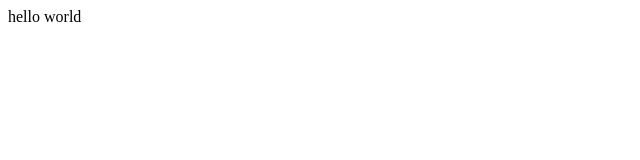
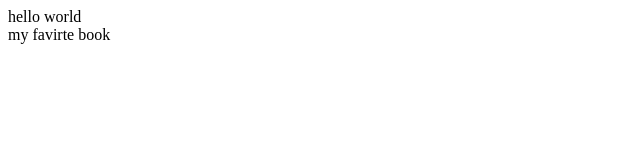
Before and after one commit to ruth1084/will_test, a plain HTML site: page index.html in a window 1280 px wide. Shown: the full height of the page, 0-640 px from the left. Drawn offline with Linux system fonts and the light colour scheme.

Commit message:
my first commit

```diff
--- a/index.html
+++ b/index.html
@@ -6,5 +6,8 @@
 </head>
 <body>
     hello world
+    <div> my favirte book
+
+    </div>
 </body>
 </html>
```
